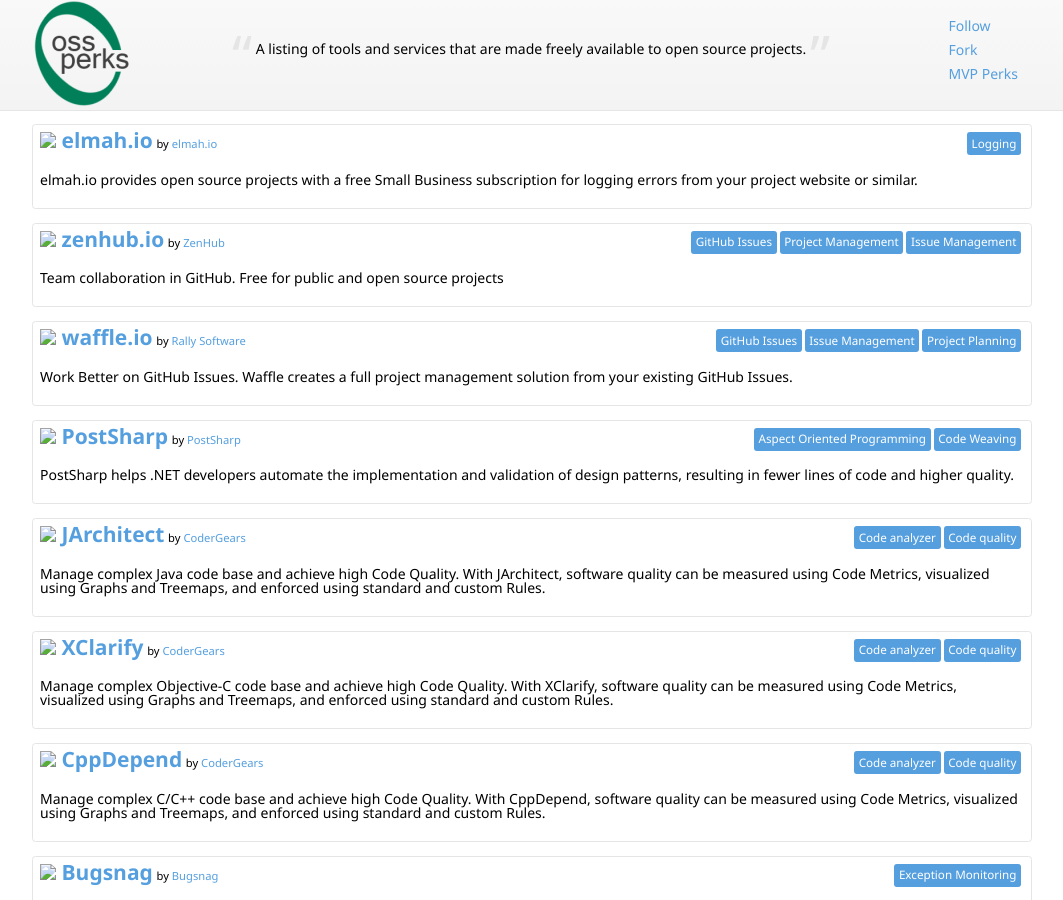
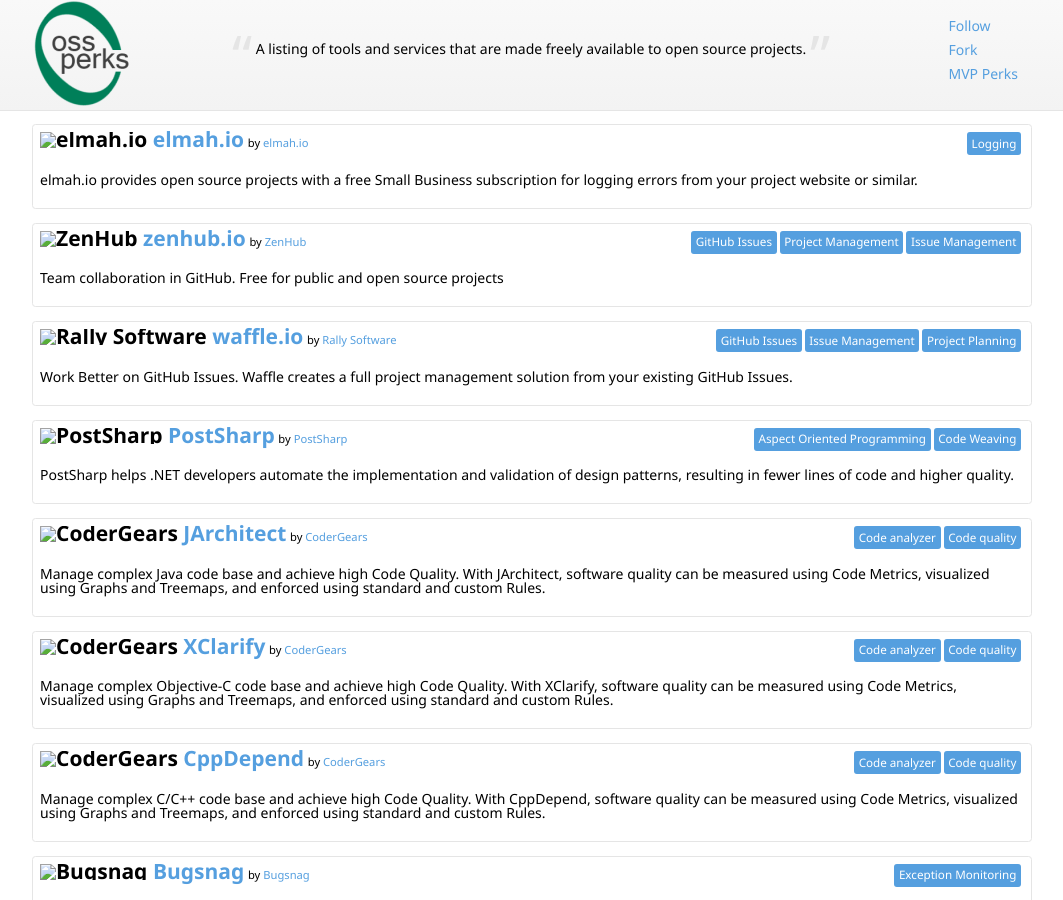
Before and after one commit to nikmd23/ossperks, a Jekyll site: the page built from index.html, in a window 1280 px wide and 900 px high. Shown: the whole window, without its empty margins (108-1171 px from the left). Built offline with Jekyll 4.4.1, drawn with Linux system fonts in a browser that asks for light colours; nearby versions of some CDN libraries.

Commit message:
Adding ALT attribute to IMG tag
An IMG element must have an ALT attribute. This commit is to add ALT attribute to IMG tags.

```diff
--- a/_includes/perk.html
+++ b/_includes/perk.html
@@ -1,6 +1,6 @@
 <li>
 	<h2>
-		<img class="company-logo" src="//plus.google.com/_/favicon?domain={{ item.company.uri }}"/>
+		<img class="company-logo" src="//plus.google.com/_/favicon?domain={{ item.company.uri }}" alt="{{ item.company.name }}"/>
 		<a href="{{ item.perk.uri }}">{{ item.perk.name }}</a>
 	</h2>
 	<small>by <a href="{{ item.company.uri }}">{{ item.company.name }}</a></small>
```
